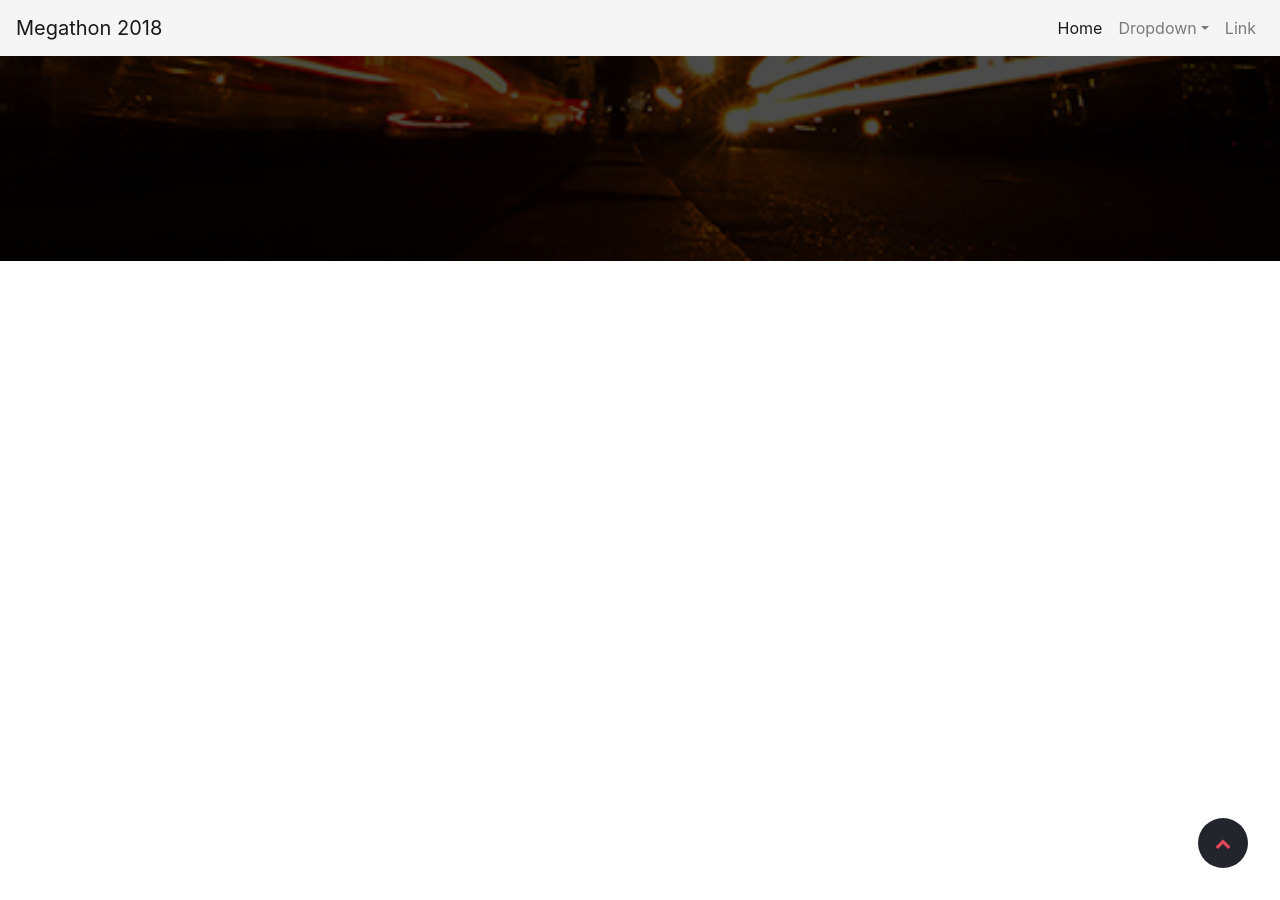
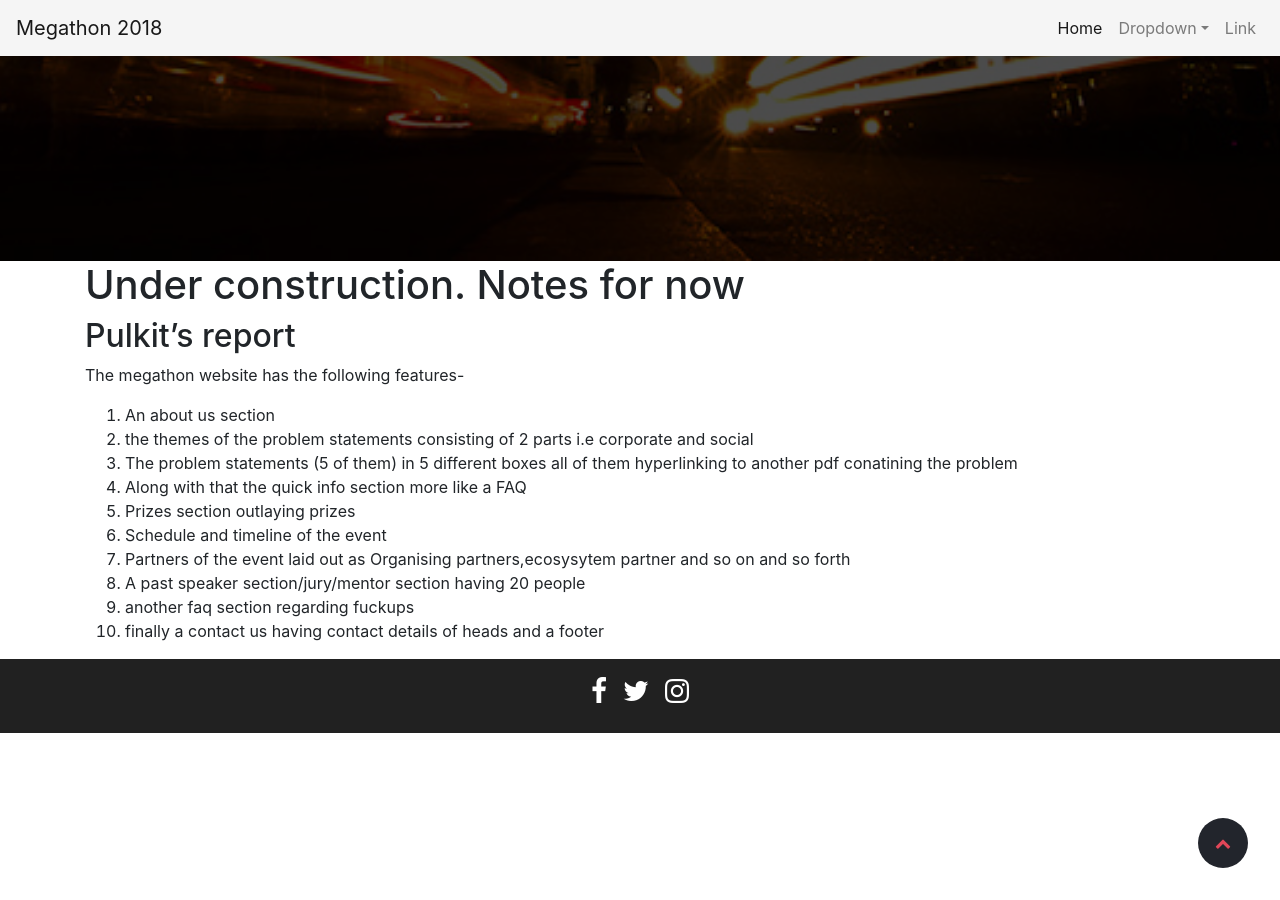
Before and after one commit to IIIT-ECell/megathon, a Jekyll site: the page built from index.md, in a window 1280 px wide and 900 px high, scrolled down 639 px. Built offline with Jekyll 4.4.1, drawn with Linux system fonts in a browser that asks for light colours; nearby versions of some CDN libraries; our own code applies the rules of GitHub Pages for plain Markdown files.

```diff
--- a/_layouts/home.html
+++ b/_layouts/home.html
@@ -6,4 +6,7 @@ layout: wrapper
 
 {% include scrolltop.html %}
 
-{% include dummy.html %}
+<!-- {% include dummy.html %} -->
+<div class="container">
+  {{content}}
+</div>
--- a/index.md
+++ b/index.md
@@ -4,3 +4,18 @@
 
 layout: home
 ---
+
+# Under construction. Notes for now
+## Pulkit's report
+The megathon website has the following features-
+1. An about us section
+2. the themes of the problem statements consisting of 2 parts i.e corporate and social
+3. The problem statements (5 of them) in 5 different boxes all of them hyperlinking to another pdf conatining the problem
+4. Along with that the quick info section more like a FAQ
+5. Prizes section outlaying prizes
+6. Schedule and timeline of the event
+7. Partners of the event laid out as Organising partners,ecosysytem partner and so on and so forth
+8. A past speaker section/jury/mentor section having 20 people
+9. another faq section regarding fuckups
+10. finally a contact us having contact details of heads
+and a footer
```
Also changed, not shown: CONTRIBUTING.md (added, +14 -0 lines), README.md.
